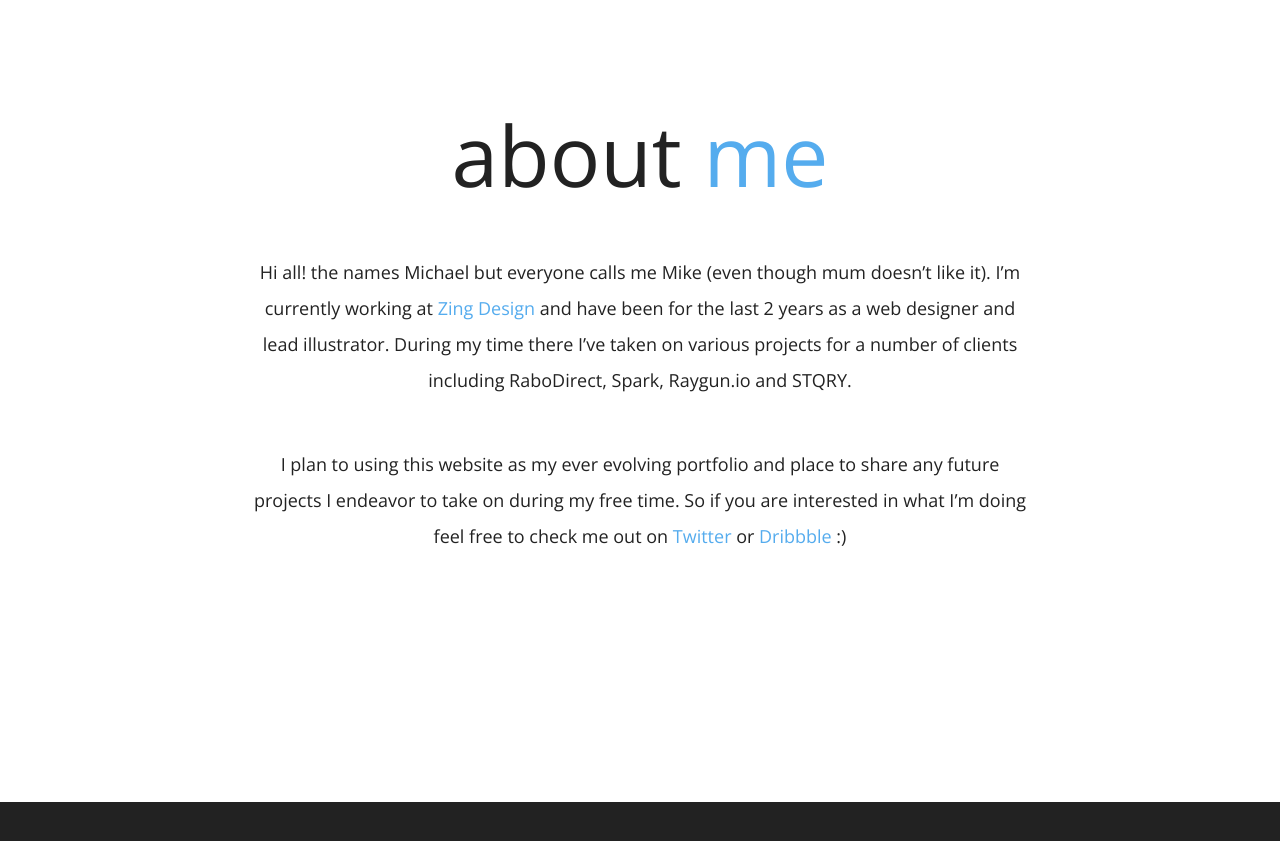
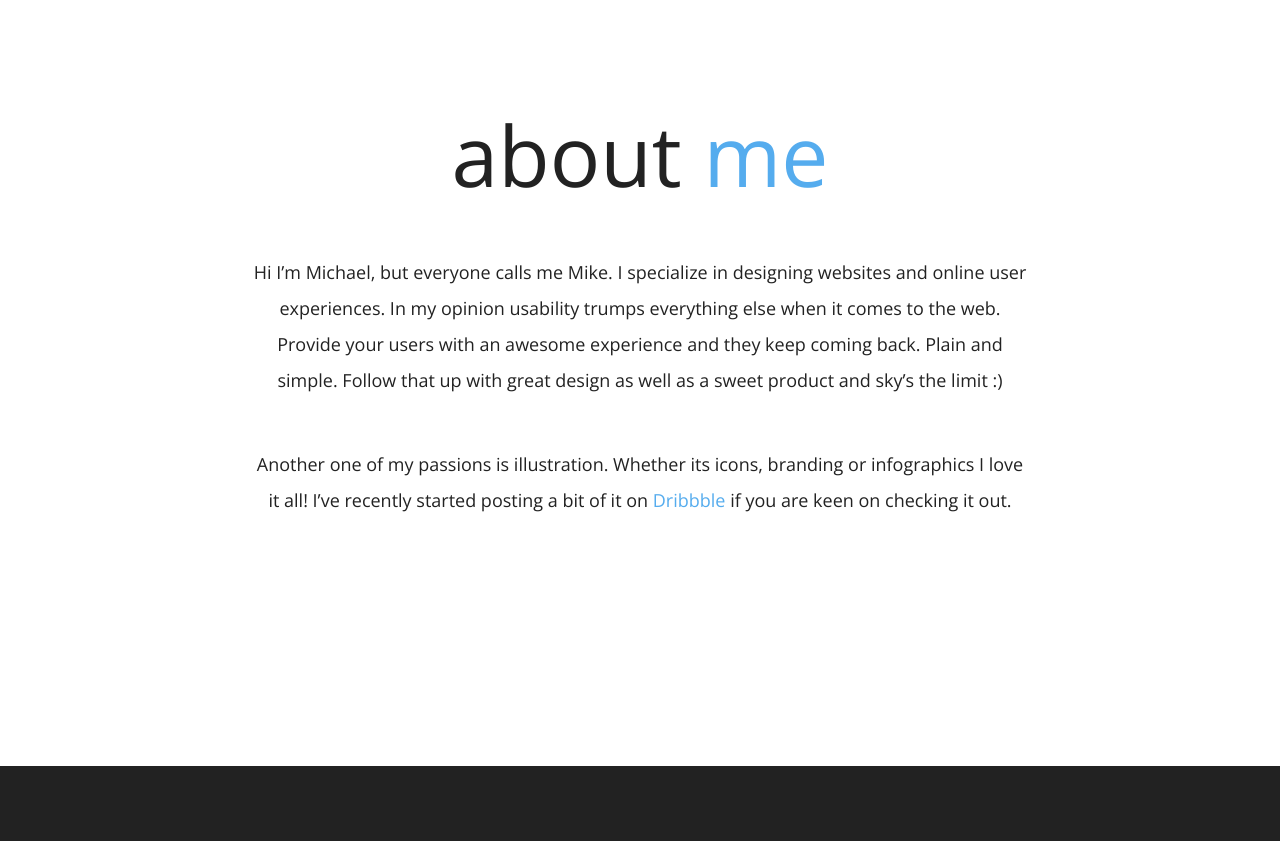
Before and after one commit to macorlett/macorlett.github.io, a Jekyll site: the page built from index.md, in a window 1280 px wide and 900 px high, scrolled down 995 px. Shown: the top 841 px of the window. Built offline with Jekyll 4.4.1, drawn with Linux system fonts in a browser that asks for light colours; nearby versions of some CDN libraries; some web fonts are replaced; Markdown is read by kramdown in place of the engine named in the settings.

Commit message:
about text update

```diff
--- a/_layouts/default.html
+++ b/_layouts/default.html
@@ -49,7 +49,7 @@
 				<form class="flex-content" action="http://getsimpleform.com/messages?form_api_token=442c456d8ea14e244bcb277cd4c3f6c8" method="post">
 				<input class="sub-item" type="text" name="name" placeholder="Your name"/>
 				<input class="sub-item" type="email" name="email" placeholder="Email address"/>
-				<textarea class="sub-item" type="text" name="message" placeholder="Message for me :)"></textarea>
+				<textarea class="sub-item" type="text" name="message" placeholder="Your message for me :)"></textarea>
 				<input class="button blue" type="submit" value="Send it"/>
 				</form>
 			</div>
--- a/index.md
+++ b/index.md
@@ -7,11 +7,6 @@ nav-link: true
 nav-home: true
 ---
 
-Hi all! the names Michael but everyone calls me Mike (even though mum doesn't like it).
-I'm currently working at <a href="http://zingdesign.com" target="_blank">Zing Design</a> and
-have been for the last 2 years as a web designer and lead illustrator. During my time there
-I've taken on various projects for a number of clients including RaboDirect, Spark, Raygun.io and STQRY.
+Hi I'm Michael, but everyone calls me Mike. I specialize in designing websites and online user experiences. In my opinion usability trumps everything else when it comes to the web. Provide your users with an awesome experience and they keep coming back. Plain and simple. Follow that up with great design as well as a sweet product and sky's the limit :)
 
-I plan to using this website as my ever evolving portfolio and place to share any future
-projects I endeavor to take on during my free time. So if you are interested in what I'm doing
-feel free to check me out on <a href="https://twitter.com/macorlett" target="_blank">Twitter</a> or <a href="https://dribbble.com/macorlett" target="_blank">Dribbble</a> :)
+Another one of my passions is illustration. Whether its icons, branding or infographics I love it all! I've recently started posting a bit of it on <a href="https://dribbble.com/macorlett" target="_blank">Dribbble</a> if you are keen on checking it out.
```
Also changed, not shown: 1 other file.
